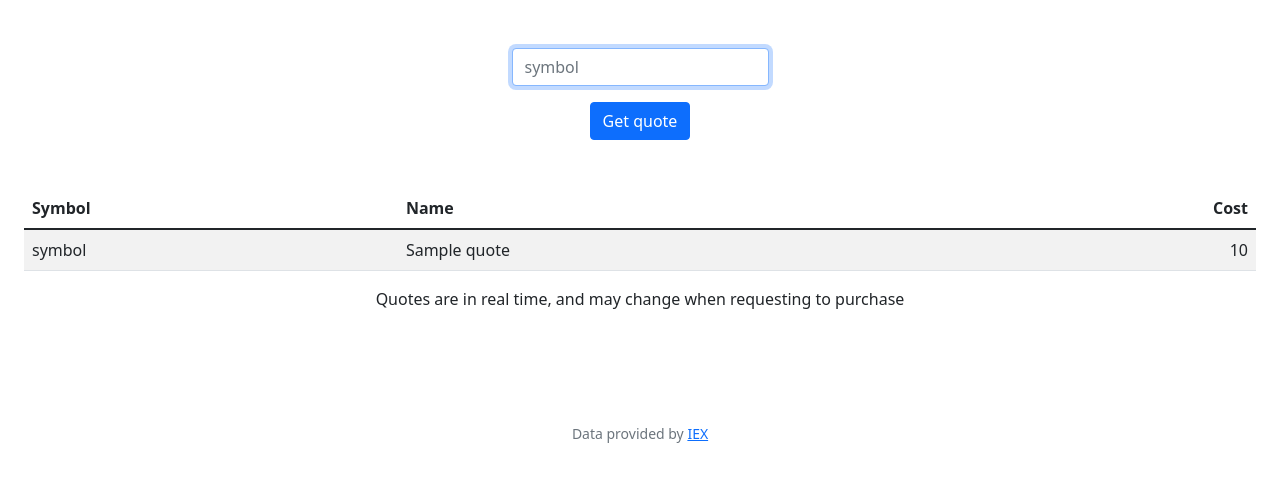
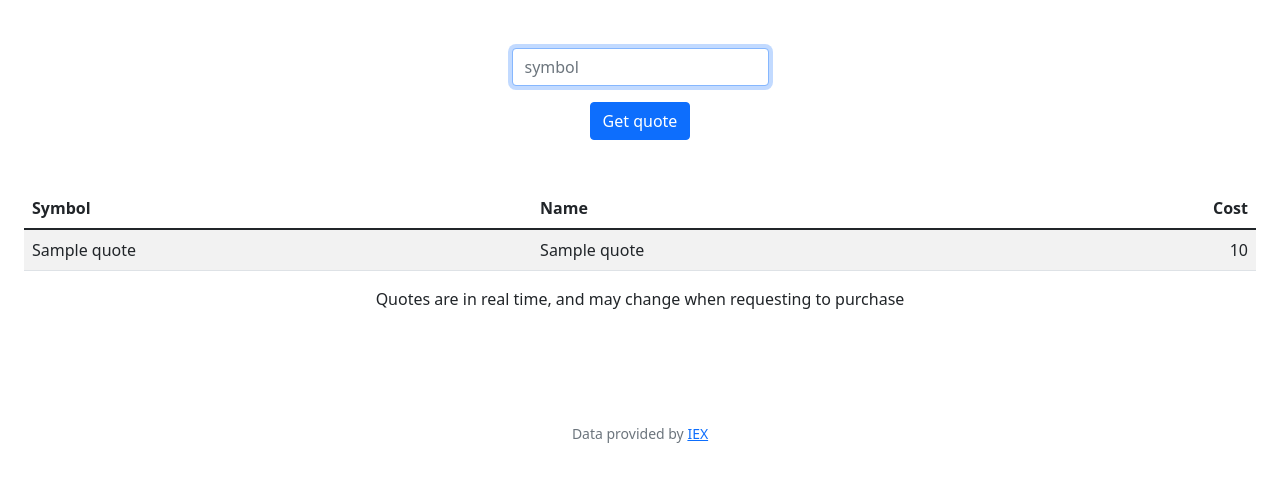
Before and after one commit to aliocantinea/CS50, a Flask app: template finance/templates/quotes.html in a window 1280 px wide. Shown: the part 76-558 px from the top of the page. Run offline with Flask 2, Linux system fonts and the light colour scheme; the template is opened without the code that fills it: most values are stand-ins (such as "Sample title", 1, 10 or a date in 2020); some libraries are stand-ins or nearby versions.

Commit message:
Mon, Dec 26, 2022, 8:02 PM +00:00

```diff
--- a/finance/app.py
+++ b/finance/app.py
@@ -133,7 +133,7 @@ def quote():
 
         # Successful lookup
         else:
-            return render_template("quotes.html", quote=quote)
+            return render_template("quotes.html", quotes="quote")
 
 
 
--- a/finance/templates/quotes.html
+++ b/finance/templates/quotes.html
@@ -12,8 +12,8 @@
         <tbody>
             {% for quote in quotes %}
                 <tr>
-                    <td class="text-start">{{ "symbol" }}</td>
-                    <td class="text-start">{{ quote["name"] }}</td>
+                    <td class="text-start">{{ quotes[symbol] }}</td>
+                    <td class="text-start">{{ quotes["name"] }}</td>
                     <td class="text-end">{{ quote["price"] }}</td>
                 </tr>
             {% endfor %}
```
